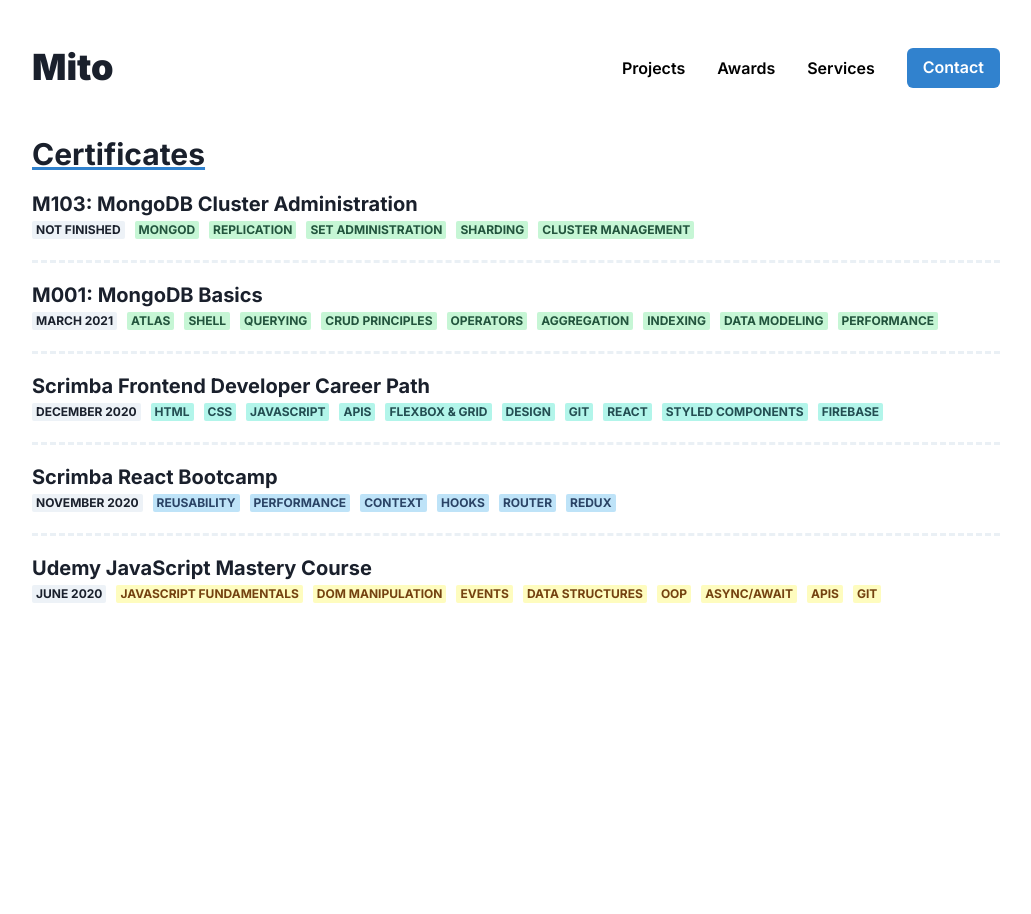
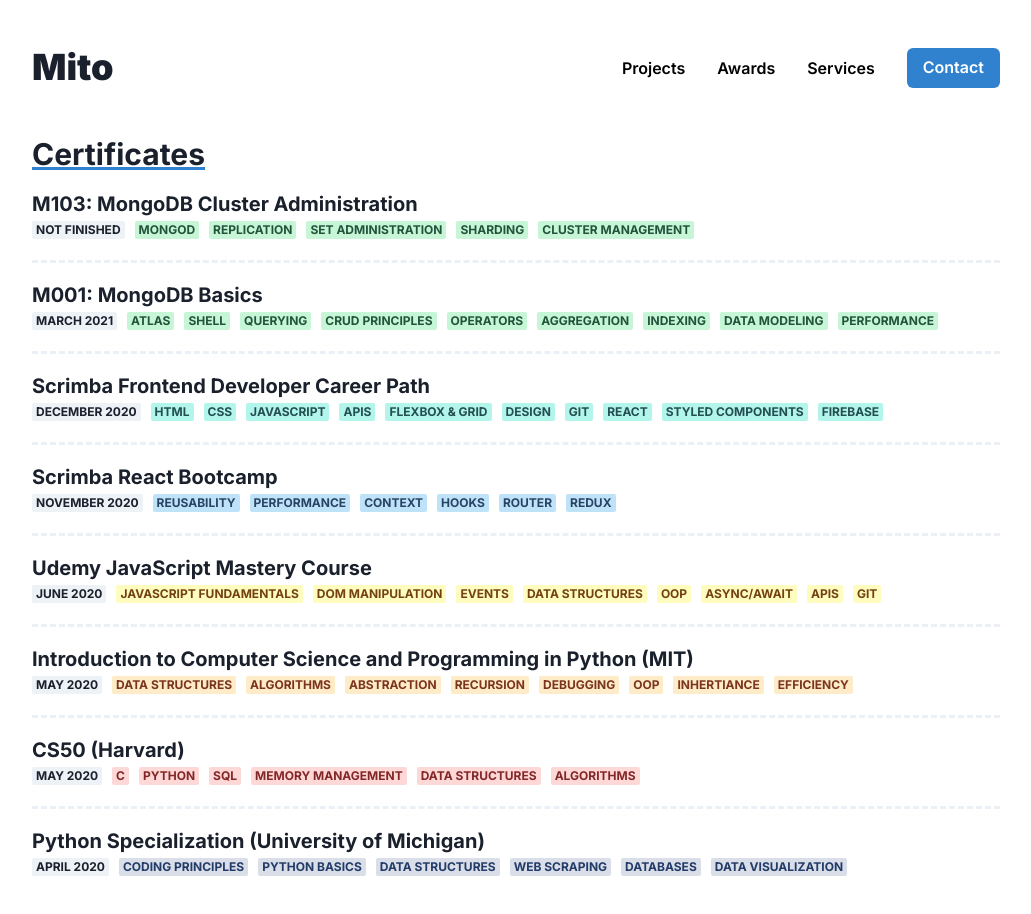
Before and after one commit to Mito9999/portfolio, a Next.js app: page /awards in a window 1280 px wide. Shown: the top 914 px of the page, without its empty margins (124-1155 px from the left). Before the commit the page ends 800 px from the top, so only its background shows below. Built offline with nearby package versions, Linux system fonts and the light colour scheme.

Commit message:
Add CS50, PY4E, MIT OCW 6.0001

```diff
--- a/pages/awards.js
+++ b/pages/awards.js
@@ -121,6 +121,47 @@
       "Git",
     ],
   },
+  {
+    title: "Introduction to Computer Science and Programming in Python (MIT)",
+    date: "May 2020",
+    contentColor: "orange",
+    content: [
+      "Data Structures",
+      "Algorithms",
+      "Abstraction",
+      "Recursion",
+      "Debugging",
+      "OOP",
+      "Inhertiance",
+      "Efficiency",
+    ],
+  },
+  {
+    title: "CS50 (Harvard)",
+    date: "May 2020",
+    contentColor: "red",
+    content: [
+      "C",
+      "Python",
+      "SQL",
+      "Memory Management",
+      "Data Structures",
+      "Algorithms",
+    ],
+  },
+  {
+    title: "Python Specialization (University of Michigan)",
+    date: "April 2020",
+    contentColor: "facebook",
+    content: [
+      "Coding Principles",
+      "Python Basics",
+      "Data Structures",
+      "Web Scraping",
+      "Databases",
+      "Data Visualization",
+    ],
+  },
 ];
 
 export default function Awards() {
```
